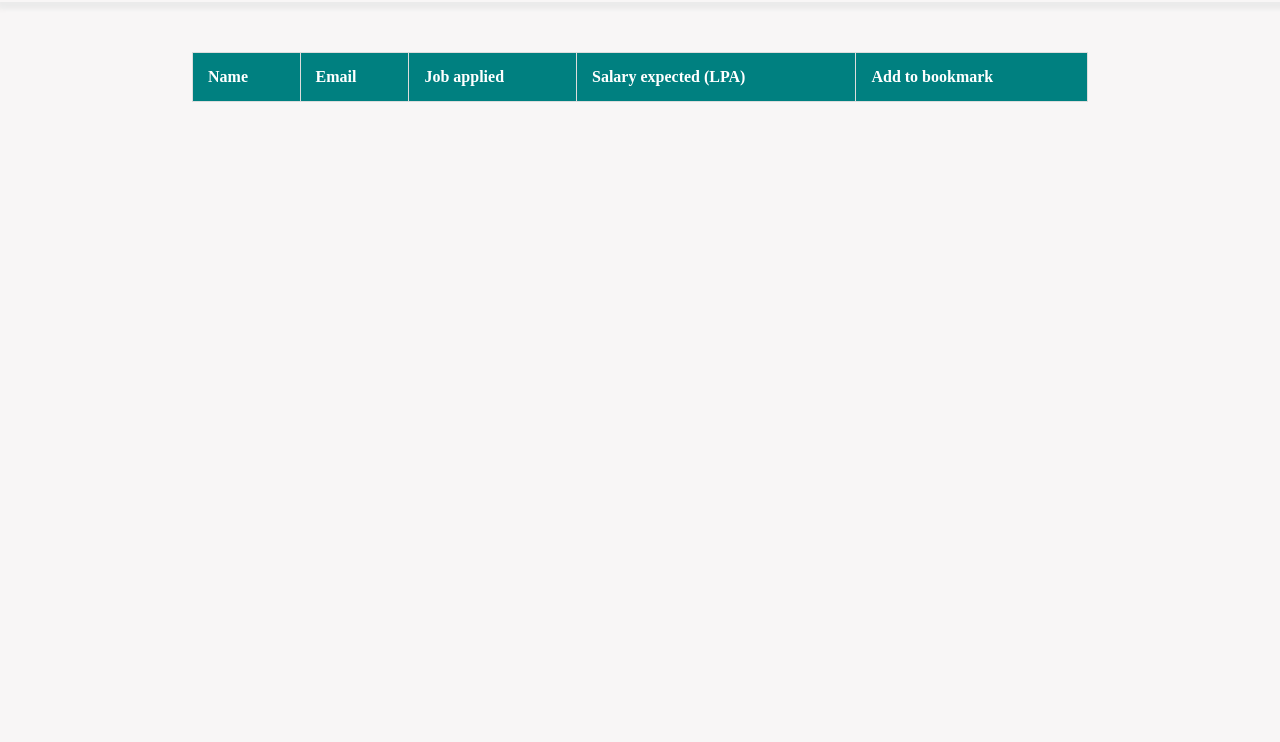
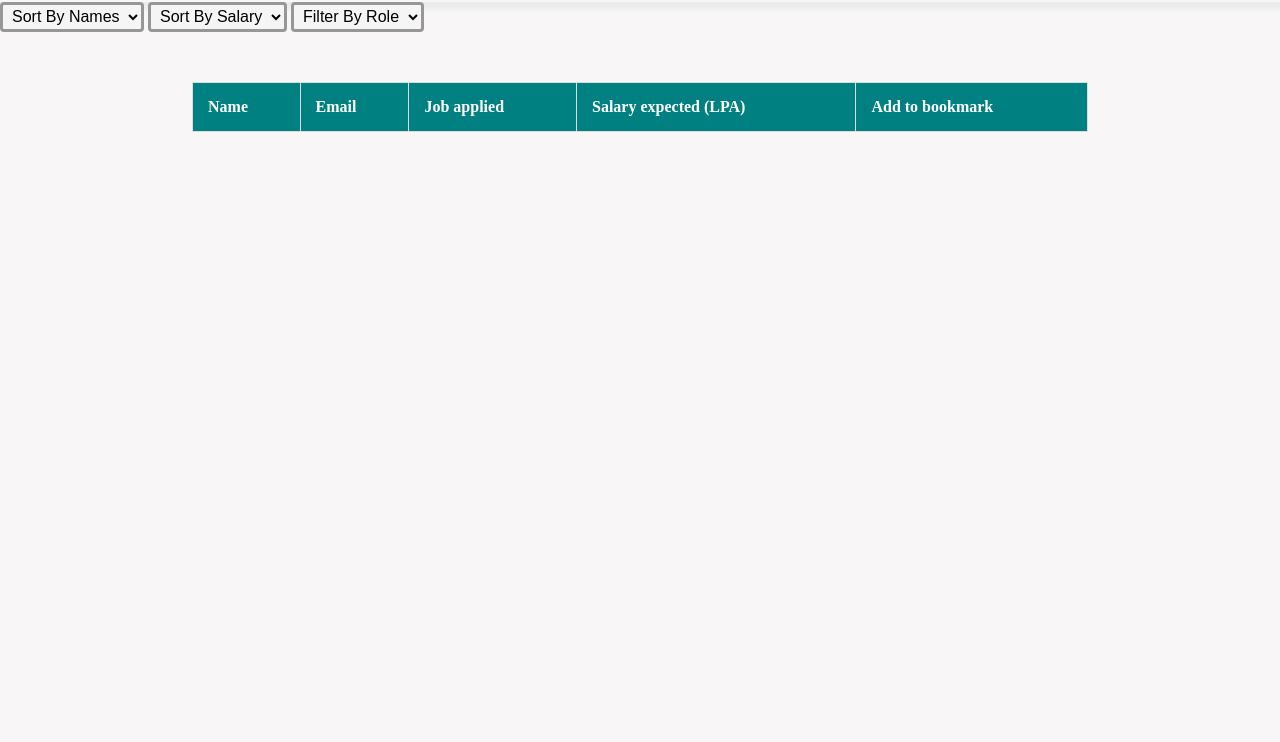
Before and after one commit to surajkm24/dummy-Job-Application-Manager, a plain HTML site: page applied.html in a window 1280 px wide. Shown: the part 58-800 px from the top of the page. Drawn offline with Linux system fonts and the light colour scheme.

Commit message:
added sort and filter option

```diff
--- a/applied.html
+++ b/applied.html
@@ -7,6 +7,16 @@
   <meta name="viewport" content="width=device-width, initial-scale=1.0" />
   <title>Database</title>
   <link rel="stylesheet" href="commonStyles.css" />
+  <style>
+    #sortName,#sortSalary,#filter{
+      height:30px;
+      padding:0px 5px;
+      font-size:16px;
+      border-radius:4px;
+      border:3px solid rgba(74, 72, 72, 0.538);
+      background-color:whitesmoke;
+    }
+  </style>
 </head>
 
 <body>
@@ -14,6 +24,25 @@
     <div><a href="index.html">Home</a></div>
     <div><a href="applied.html">Applied Jobs</a></div>
     <div><a href="bookmark.html">Bookmarks</a></div>
+  </div>
+
+  <div>
+    <select id="sortName" onChange="sortByName()">
+      <option value="Sort By Names">Sort By Names</option>
+      <option value="Ascending">Ascending</option>
+      <option value="Descending">Descending</option>
+    </select>
+    <select id="sortSalary" onChange="sortBySalary()">
+      <option value="Sort By Salary">Sort By Salary</option>
+      <option value="Low to High">Low to High</option>
+      <option value="High to Low">High to Low</option>
+    </select>
+    <select id="filter" onChange="filterByRole()">
+      <option value="Filter By Role">Filter By Role</option>
+      <option value="FSD">FSD</option>
+      <option value="Frontend">Frontend</option>
+      <option value="Backend">Backend</option>
+    </select>
   </div>
 
   <main>
@@ -40,6 +69,7 @@
   displayData(jobArr);
 
   function displayData(data) {
+    document.querySelector("tbody").innerHTML="";
     data.forEach(function (ele) {
 
       var tr1 = document.createElement("tr");
@@ -86,6 +116,102 @@
       }
     }
   }
+
+  function sortByName() {
+    var option = document.querySelector("#sortName").value;
+    if(option === "Ascending") {
+      jobArr.sort(function(a,b){
+        var x = a.name.toUpperCase();
+        var y = b.name.toUpperCase();
+        if(x>y){
+          return 1;
+        }
+        if(y>x){
+          return -1
+        }
+        return 0;
+      })
+      displayData(jobArr);
+    }
+    if(option === "Descending") {
+      jobArr.sort(function(a,b){
+        var x = a.name.toUpperCase();
+        var y = b.name.toUpperCase();
+        if(x>y){
+          return -1;
+        }
+        if(y>x){
+          return 1
+        }
+        return 0;
+      })
+      displayData(jobArr);
+    }
+  }
+
+  function sortBySalary() {
+    var option = document.querySelector("#sortSalary").value;
+
+    if(option==="Low to High"){
+    jobArr.sort(function(a,b){
+      var x = +a.salary;
+      var y = +b.salary;
+      if(x>y){
+        return 1
+      }
+      if(y>x){
+        return -1;
+      }
+      return 0;
+    })
+    displayData(jobArr);
+  }
+  if(option==="High to Low"){
+    jobArr.sort(function(a,b){
+      var x = +a.salary;
+      var y = +b.salary;
+      if(x>y){
+        return -1
+      }
+      if(y>x){
+        return 1;
+      }
+      return 0;
+    })
+    displayData(jobArr);
+  }
+  }
+
+  function filterByRole() {
+    var option = document.querySelector("#filter").value;
+    if(option=="FSD") {
+     newArr = jobArr.filter(function(ele){
+        return ele.role==="FSD"
+      })
+      displayData(newArr);
+      console.log(newArr);
+    }
+    if(option==="Frontend") {
+     newArr = jobArr.filter(function(ele){
+        if(ele.role==="Frontend"){
+          return ele;
+        }
+      })
+      displayData(newArr);
+    }
+    if(option==="Backend") {
+     newArr = jobArr.filter(function(ele){
+        if(ele.role==="Backend"){
+          return ele;
+        }
+      })
+      displayData(newArr);
+    }
+    if(option==="Filter By Role") {
+      displayData(jobArr);
+    }
+  }
+
 </script>
 
 </html>
```
Also changed, not shown: index.html (+1 -2 lines).
